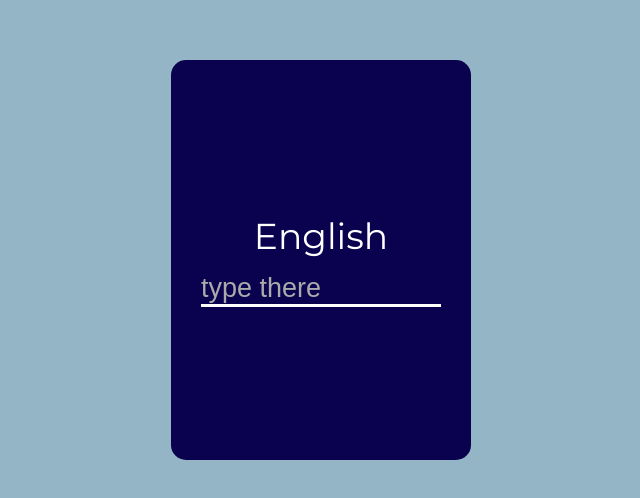
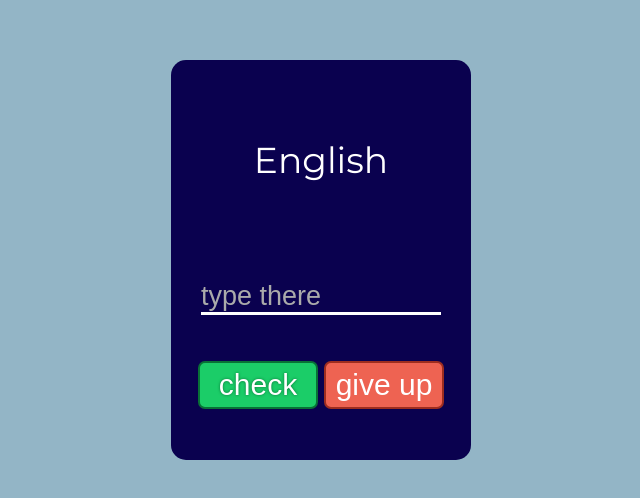
Before and after one commit to kushnerovM/english-training-assistant, a plain HTML site: page index.html in a window 1280 px wide. Shown: the part 140-638 px from the top of the page, without its empty margins (319-959 px from the left). Drawn offline with Linux system fonts and the light colour scheme.

Commit message:
feat: action buttons added and styled

```diff
--- a/index.html
+++ b/index.html
@@ -13,11 +13,12 @@
     <div class="card">
         <div class="front side">
             <h2 class="english-caption"></h2>
-            <input type="text" placeholder="type there" class="word-textbox">
+            <div class="control-group">
+                <input type="text" placeholder="type there" class="word-textbox">
+                <button id="check-btn">check</button>
+                <button id="give-up-btn">give up</button>
+            </div>
             <div class="result">
-               <!-- <svg width="1440" height="600" xmlns="http://www.w3.org/2000/svg" preserveAspectRatio="xMinYMin meet">
-                        <path d="m0 17.321 9.992 4.268c9.991 4.268 29.975 12.804 49.958 12.804 19.983 0 39.967-8.536 59.95-9.95 19.983-1.52 39.967 4.348 59.95 2.828 19.983-1.414 39.967-9.95 59.95-15.631 19.983-5.788 39.967-8.456 49.958-9.976L299.75.25V60H0V17.321zM0 60h300v140H0z" fill="#04F06A"/>
-                </svg>-->
                 <div class="container">
                     <p class="result-message">exaсtly!</p>
                     <h2 class="right-answer">Английский</h2>
--- a/style.css
+++ b/style.css
@@ -74,10 +74,47 @@ button{
 
 }
 
+.english-caption{
+    position: absolute;
+    top: calc(25% - .6em);
+}
+
+.control-group{
+    margin-top: auto;
+    padding-bottom: 10%;
+    width:100%;
+    height: 50%;
+    display:flex;
+    justify-content: center;
+    align-items: center;
+    flex-wrap: wrap;
+    gap:2%;
+}
+
+.control-group button{
+    min-width: 120px;
+    padding: 5px;
+    font-size: 1em;
+    color:#fff;
+    border-radius: 7px;
+
+}
+
+#check-btn{
+    background-color: #1bcd68;
+    border: 2px solid #087136;
+    text-shadow: 0 0 3px #087136;
+}
+
+#give-up-btn{
+    background-color: #ee6352;
+    border: 2px solid #9d2d1f;
+}
+
 .result{
     width:100%;
     height:0%;
-    background-color:#04f06a;
+    background-color:#1bcd68;
     position: absolute;
     bottom:0px;
     transition: height .3s ease-out .2s;
```
